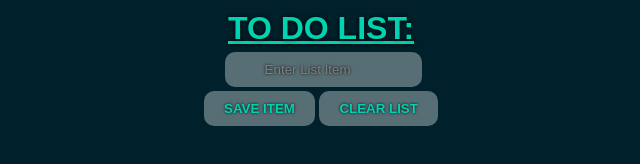
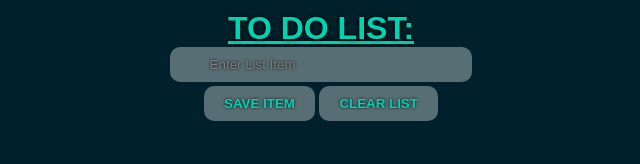
Before and after one commit to Simone-Scheuer/To-do-list-mobile-app, a website built with Vite: page index.html in a window 1280 px wide. Shown: the whole page, without its empty margins (319-959 px from the left). Built offline with nearby package versions, Linux system fonts and the light colour scheme; no server answers.

Commit message:
Update index.css

```diff
--- a/index.css
+++ b/index.css
@@ -24,6 +24,7 @@ input {
     margin-bottom: 4px;
     border-radius: 10px;
 }
+
 ::placeholder {
   color: grey;
   text-shadow: 0px 0px 3px black;
@@ -66,11 +67,7 @@ li {
     margin-left: auto;
     margin-right: auto;
 }
-input {
-    margin-top: 5px;
-    margin-left: 5px;
-    max-width: fit-content;
-}
+
 
 a {
     color: #5f9341;
```
